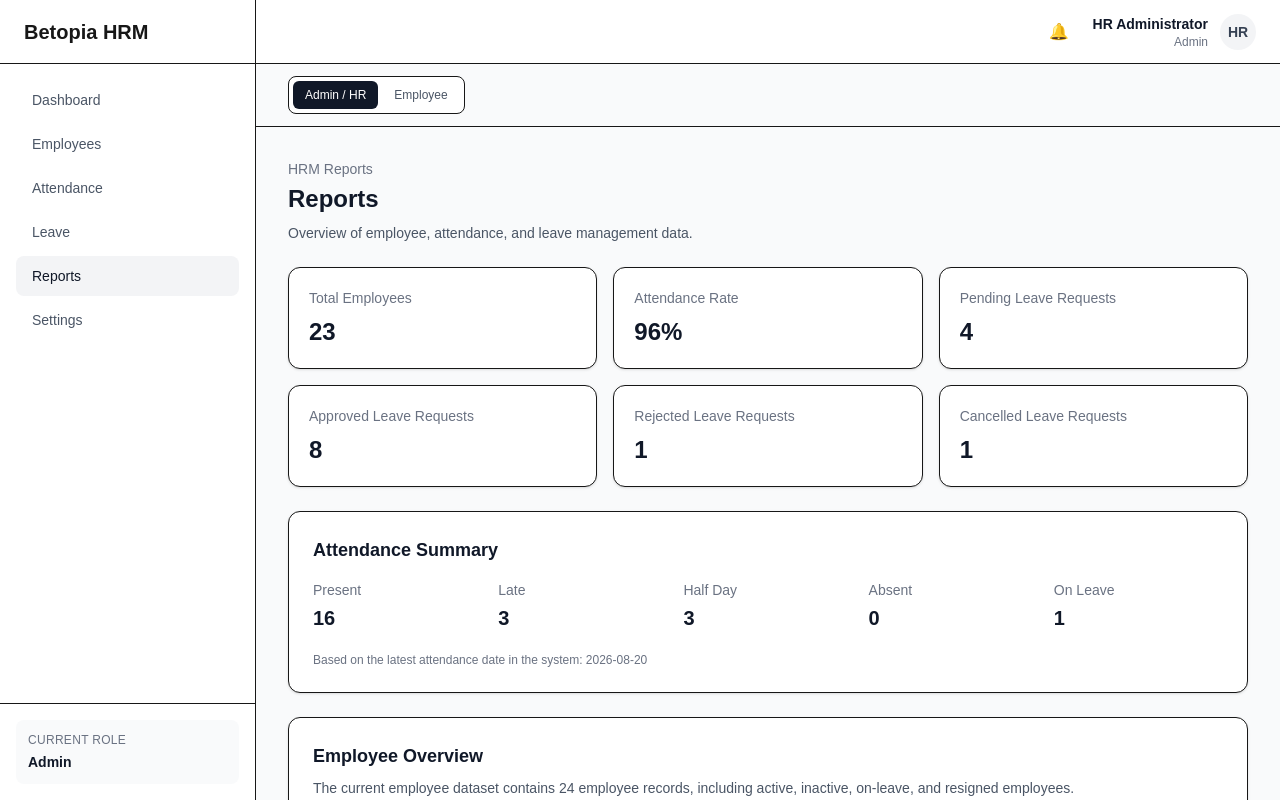
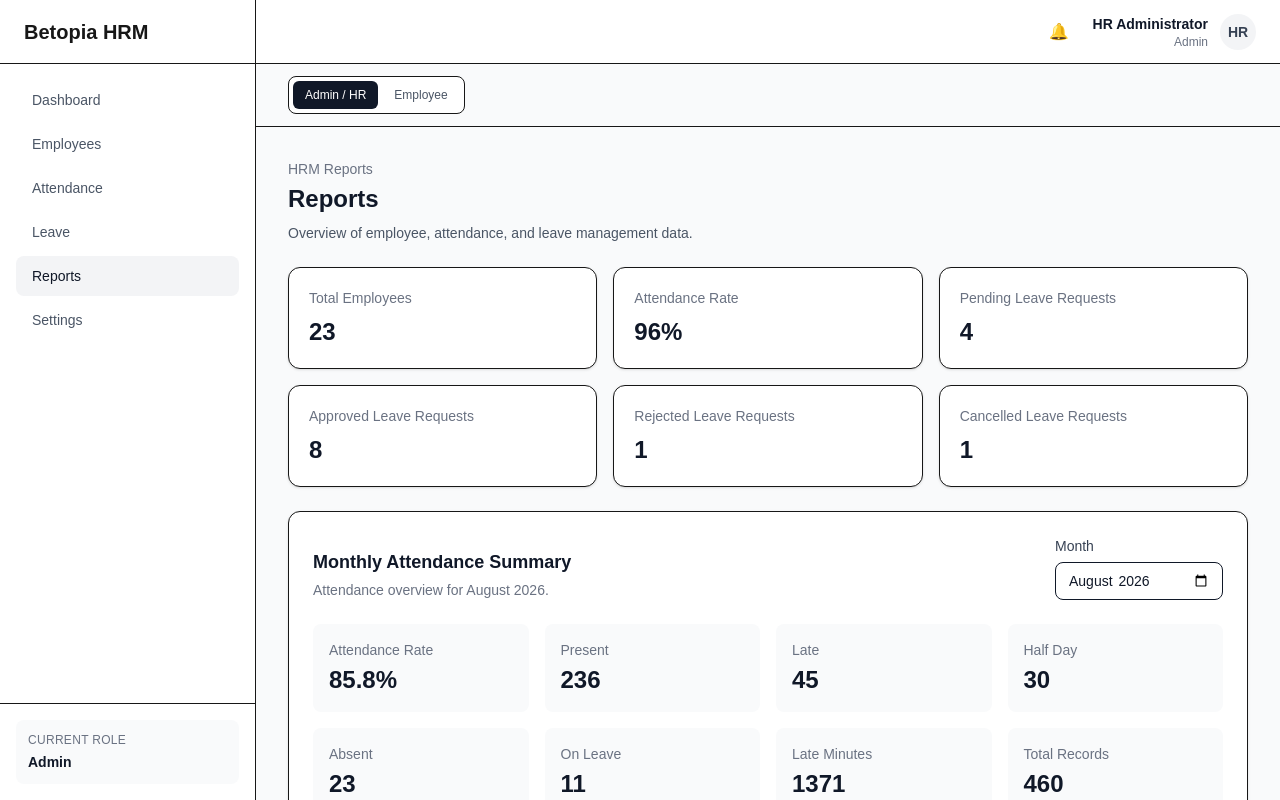
Before and after one commit to siamhossain/betopia-hrm, a Next.js app: page /reports in a window 1280 px wide. Shown: the top 800 px of the page. Built offline with nearby package versions, Linux system fonts and the light colour scheme.

Commit message:
Add monthly attendance summary

```diff
--- a/src/app/(dashboard)/reports/page.tsx
+++ b/src/app/(dashboard)/reports/page.tsx
@@ -1,14 +1,101 @@
+"use client";
+
+import { useMemo, useState } from "react";
+
 import { employees } from "@/data/employees";
+import { getAttendance } from "@/services/attendanceService";
 import {
   getDashboardStats,
   getLatestAttendanceDate,
 } from "@/services/dashboardService";
 import { getLeaveRequests } from "@/services/leaveService";
 
+const DEFAULT_MONTH = "2026-08";
+
+const getMonthDateRange = (month: string) => {
+  const [year, monthNumber] = month.split("-").map(Number);
+
+  const startDate = `${year}-${String(monthNumber).padStart(2, "0")}-01`;
+
+  const lastDay = new Date(year, monthNumber, 0).getDate();
+
+  const endDate = `${year}-${String(monthNumber).padStart(2, "0")}-${String(
+    lastDay,
+  ).padStart(2, "0")}`;
+
+  return { startDate, endDate };
+};
+
+const formatMonth = (month: string) => {
+  const [year, monthNumber] = month.split("-").map(Number);
+
+  return new Intl.DateTimeFormat("en-US", {
+    month: "long",
+    year: "numeric",
+  }).format(new Date(year, monthNumber - 1, 1));
+};
+
 export default function ReportsPage() {
+  const [selectedMonth, setSelectedMonth] = useState(DEFAULT_MONTH);
+
   const reportDate = getLatestAttendanceDate();
   const stats = getDashboardStats(reportDate);
   const leaveRequests = getLeaveRequests();
+
+  const monthlyAttendance = useMemo(() => {
+    const { startDate, endDate } = getMonthDateRange(selectedMonth);
+
+    const records = getAttendance({
+      startDate,
+      endDate,
+    });
+
+    const presentDays = records.filter(
+      (record) => record.status === "present",
+    ).length;
+
+    const lateDays = records.filter(
+      (record) => record.status === "late",
+    ).length;
+
+    const halfDays = records.filter(
+      (record) => record.status === "half_day",
+    ).length;
+
+    const absentDays = records.filter(
+      (record) => record.status === "absent",
+    ).length;
+
+    const leaveDays = records.filter(
+      (record) => record.status === "leave",
+    ).length;
+
+    const totalWorkingRecords =
+      presentDays + lateDays + halfDays + absentDays + leaveDays;
+
+    const attendanceDays = presentDays + lateDays + halfDays * 0.5;
+
+    const attendancePercentage =
+      totalWorkingRecords === 0
+        ? 0
+        : Number(((attendanceDays / totalWorkingRecords) * 100).toFixed(2));
+
+    const totalLateMinutes = records.reduce(
+      (total, record) => total + (record.lateMinutes ?? 0),
+      0,
+    );
+
+    return {
+      totalRecords: records.length,
+      presentDays,
+      lateDays,
+      halfDays,
+      absentDays,
+      leaveDays,
+      attendancePercentage,
+      totalLateMinutes,
+    };
+  }, [selectedMonth]);
 
   const reportCards = [
     {
@@ -68,8 +155,97 @@ export default function ReportsPage() {
       </div>
 
       <div className="mt-6 rounded-xl border bg-white p-6 shadow-sm">
+        <div className="flex flex-col gap-4 sm:flex-row sm:items-end sm:justify-between">
+          <div>
+            <h2 className="text-lg font-semibold text-gray-900">
+              Monthly Attendance Summary
+            </h2>
+
+            <p className="mt-1 text-sm text-gray-500">
+              Attendance overview for {formatMonth(selectedMonth)}.
+            </p>
+          </div>
+
+          <div>
+            <label
+              htmlFor="report-month"
+              className="mb-1.5 block text-sm font-medium text-gray-700"
+            >
+              Month
+            </label>
+
+            <input
+              id="report-month"
+              type="month"
+              value={selectedMonth}
+              onChange={(event) => setSelectedMonth(event.target.value)}
+              className="rounded-lg border px-3 py-2 text-sm text-gray-900 outline-none focus:border-gray-400"
+            />
+          </div>
+        </div>
+
+        <div className="mt-6 grid gap-4 sm:grid-cols-2 lg:grid-cols-4">
+          <div className="rounded-lg bg-gray-50 p-4">
+            <p className="text-sm text-gray-500">Attendance Rate</p>
+            <p className="mt-1 text-2xl font-bold text-gray-900">
+              {monthlyAttendance.attendancePercentage}%
+            </p>
+          </div>
+
+          <div className="rounded-lg bg-gray-50 p-4">
+            <p className="text-sm text-gray-500">Present</p>
+            <p className="mt-1 text-2xl font-bold text-gray-900">
+              {monthlyAttendance.presentDays}
+            </p>
+          </div>
+
+          <div className="rounded-lg bg-gray-50 p-4">
+            <p className="text-sm text-gray-500">Late</p>
+            <p className="mt-1 text-2xl font-bold text-gray-900">
+              {monthlyAttendance.lateDays}
+            </p>
+          </div>
+
+          <div className="rounded-lg bg-gray-50 p-4">
+            <p className="text-sm text-gray-500">Half Day</p>
+            <p className="mt-1 text-2xl font-bold text-gray-900">
+              {monthlyAttendance.halfDays}
+            </p>
+          </div>
+
+          <div className="rounded-lg bg-gray-50 p-4">
+            <p className="text-sm text-gray-500">Absent</p>
+            <p className="mt-1 text-2xl font-bold text-gray-900">
+              {monthlyAttendance.absentDays}
+            </p>
+          </div>
+
+          <div className="rounded-lg bg-gray-50 p-4">
+            <p className="text-sm text-gray-500">On Leave</p>
+            <p className="mt-1 text-2xl font-bold text-gray-900">
+              {monthlyAttendance.leaveDays}
+            </p>
+          </div>
+
+          <div className="rounded-lg bg-gray-50 p-4">
+            <p className="text-sm text-gray-500">Late Minutes</p>
+            <p className="mt-1 text-2xl font-bold text-gray-900">
+              {monthlyAttendance.totalLateMinutes}
+            </p>
+          </div>
+
+          <div className="rounded-lg bg-gray-50 p-4">
+            <p className="text-sm text-gray-500">Total Records</p>
+            <p className="mt-1 text-2xl font-bold text-gray-900">
+              {monthlyAttendance.totalRecords}
+            </p>
+          </div>
+        </div>
+      </div>
+
+      <div className="mt-6 rounded-xl border bg-white p-6 shadow-sm">
         <h2 className="text-lg font-semibold text-gray-900">
-          Attendance Summary
+          Daily Attendance Summary
         </h2>
 
         <div className="mt-4 grid gap-4 sm:grid-cols-2 lg:grid-cols-5">
```
